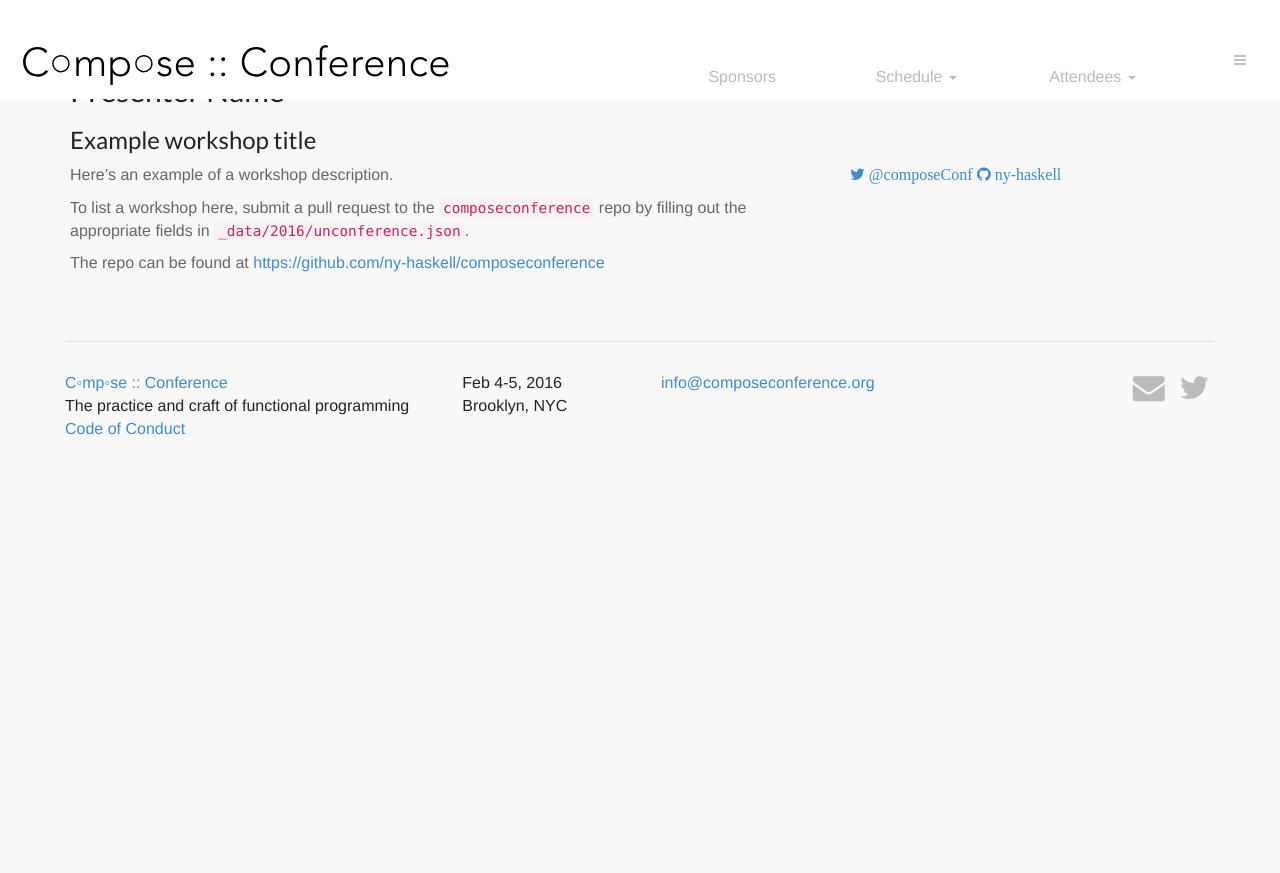
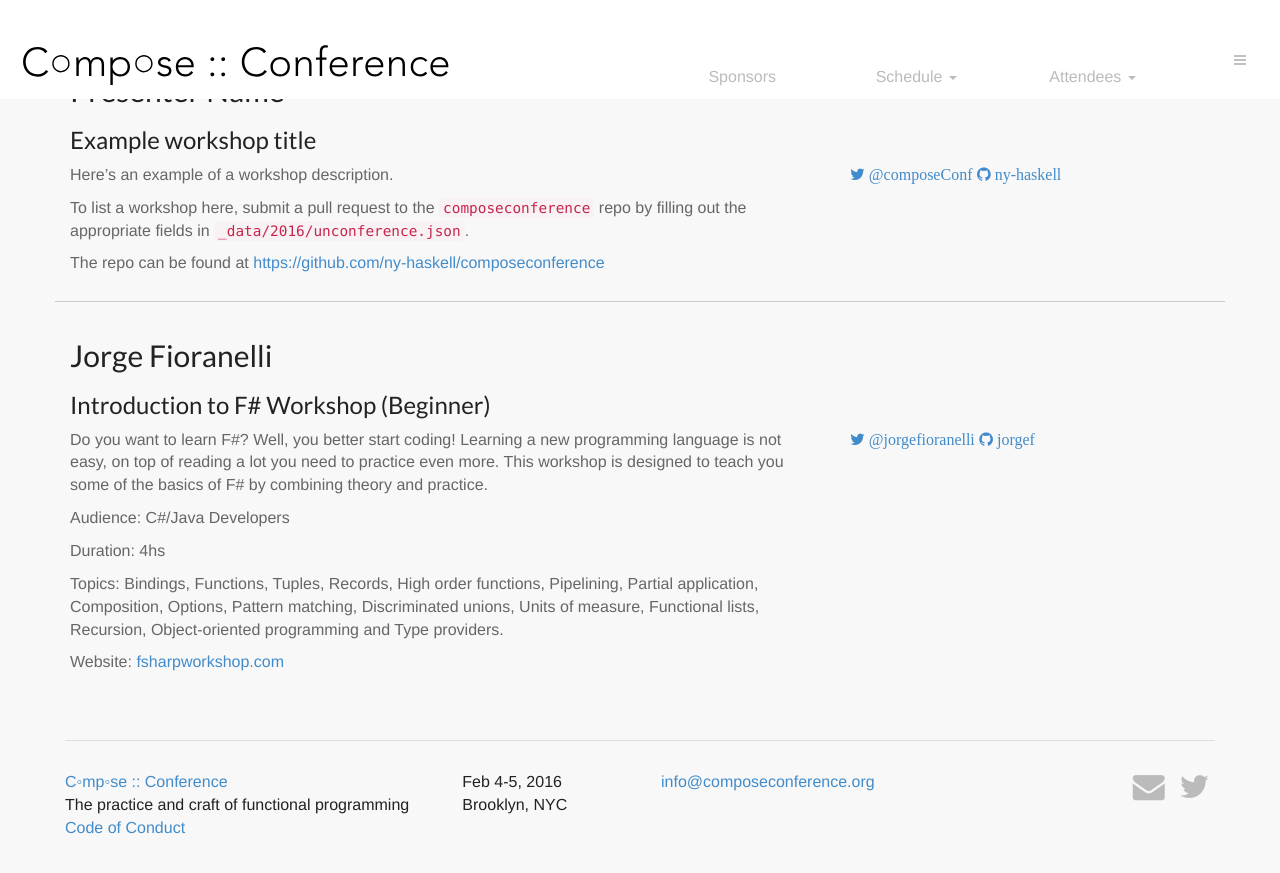
Before and after one commit to ny-haskell/composeconference, a Jekyll site: the page built from 2016/workshops.md, in a window 1280 px wide and 900 px high, scrolled down 232 px. Shown: the top 873 px of the window. Built offline with Jekyll 4.4.1, drawn with Linux system fonts in a browser that asks for light colours; Markdown is read by kramdown in place of the engine named in the settings; before the commit the page ends 980 px from its top, so only the background shows below that.

Commit message:
Added the F# workshop to the unconference

```diff
--- a/_data/2016/unconference.json
+++ b/_data/2016/unconference.json
@@ -13,7 +13,26 @@
       	"github": "ny-haskell",
       	"irc": "composeconference"
       	}
+    },
+    {
+      "presenter": "Jorge Fioranelli",
+      "title": "Introduction to F# Workshop (Beginner)",
+      "abstract": "Do you want to learn F#? Well, you better start coding! Learning a new programming language is not easy, on top of reading a lot you need to practice even more. This workshop is designed to teach you some of the basics of F# by combining theory and practice.
+      \n\n
+      Audience: C#/Java Developers
+      \n\n
+      Duration: 4hs
+      \n\n
+      Topics: Bindings, Functions, Tuples, Records, High order functions, Pipelining, Partial application, Composition, Options, Pattern matching, Discriminated unions, Units of measure, Functional lists, Recursion, Object-oriented programming and Type providers.
+      \n\n
+      Website: [fsharpworkshop.com](http://fsharpworkshop.com)
+      ",
+      "speaker":
+      	{
+      	"twitter": "@jorgefioranelli",
+      	"github": "jorgef",
+      	"irc": ""
+      	}
     }
-
   ]
 }
```
